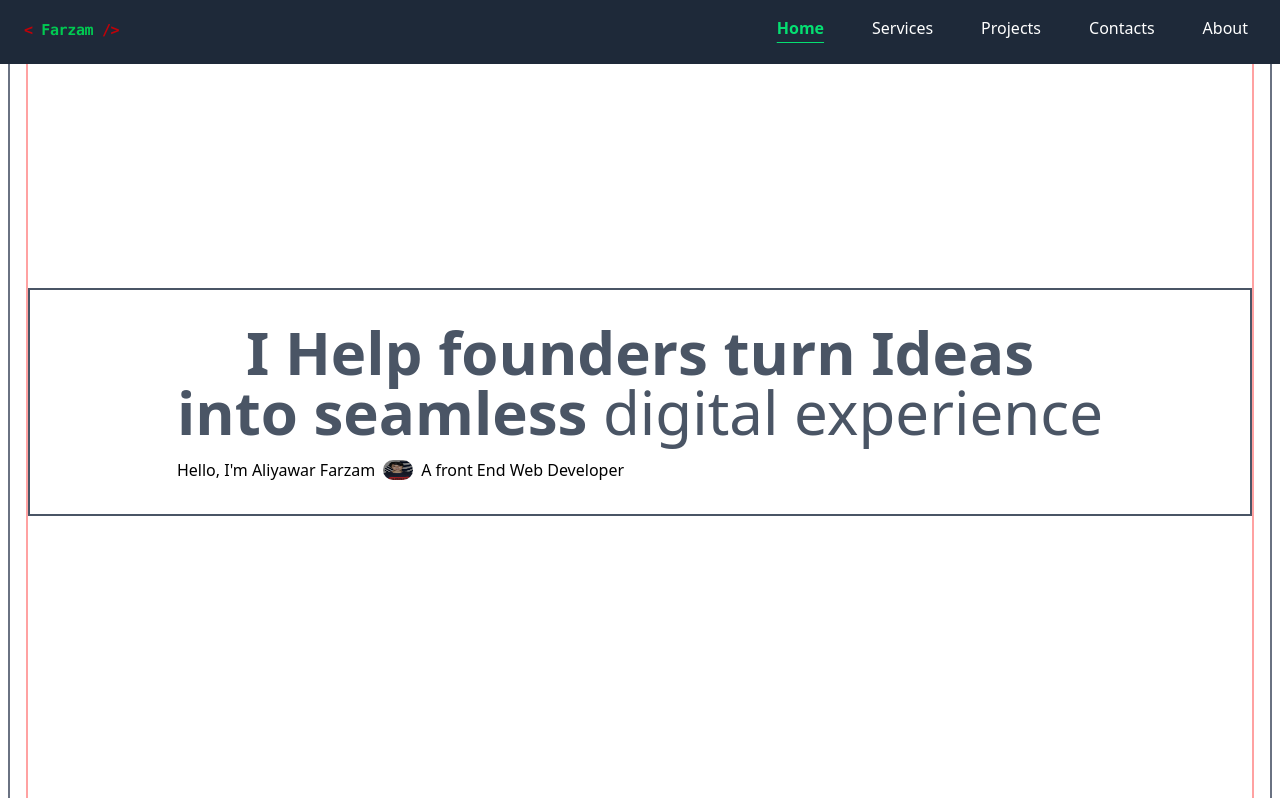
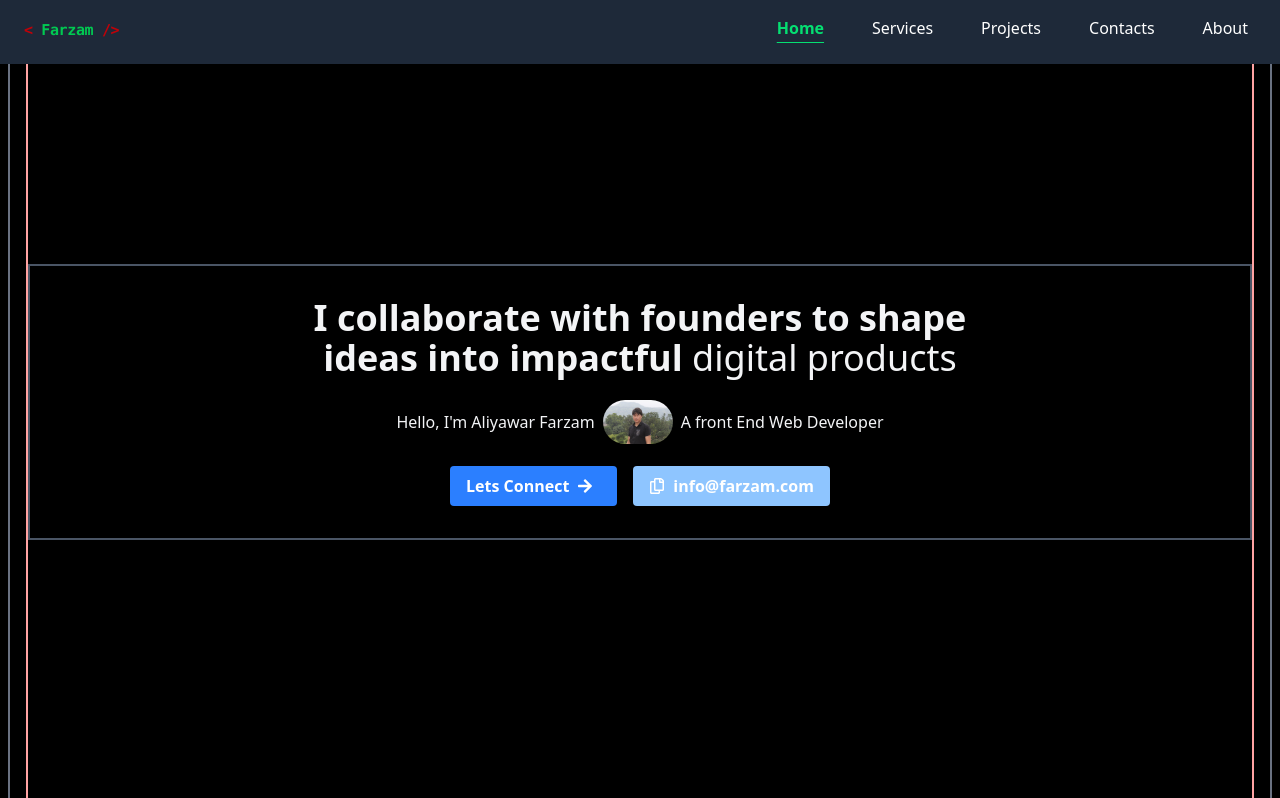
Before and after one commit to farzam313/PortFolio, a React (Vite) app: page / in a window 1280 px wide. Shown: the top 798 px of the page. Built offline with nearby package versions, Linux system fonts and the light colour scheme; a web font is replaced by a local one.

Commit message:
changes in hero section and background color-done

```diff
--- a/index.html
+++ b/index.html
@@ -12,7 +12,7 @@
 
 </head>
 
-<body>
+<body style="background-color: black;">
   <div id="root"></div>
   <script type="module" src="/src/main.jsx"></script>
 </body>
--- a/src/App.jsx
+++ b/src/App.jsx
@@ -13,7 +13,7 @@ function App() {
   return (
     <>
       <Header />
-      <Section id="home" className="snap-start h-screen">
+      <Section id="home" className="snap-start ">
         <Hero />
       </Section>
       <SectionSeprator />
--- /dev/null
+++ b/src/components/Button.jsx
@@ -0,0 +1,17 @@
+import React from "react";
+import { FaArrowRight } from "react-icons/fa";
+
+const Button = () => {
+  return (
+    <div>
+      <button className="bg-blue-500 hover:bg-blue-700 text-white font-bold py-2 px-4 rounded">
+        <div className="flex items-center gap-2">
+          Lets Connect
+          <FaArrowRight className="inline-block mr-2" />
+        </div>
+      </button>
+    </div>
+  );
+};
+
+export default Button;
--- a/src/components/Sections/Hero.jsx
+++ b/src/components/Sections/Hero.jsx
@@ -1,21 +1,38 @@
-import React from "react";
+import Button from "../Button";
+import { FaRegCopy } from "react-icons/fa";
 
 const Hero = () => {
   const Bio = () => (
     <div className="h-full flex flex-col justify-center items-center border-2 border-gray-600 p-8">
       <div>
-        <h2 className=" text-4xl md:text-5xl lg:text-6xl font-bold text-gray-600 mb-4">
+        <h2 className=" text-4xl md:text-5xl lg:text-4xl font-bold text-gray-100 mb-4">
           <span>
-            I Help founders turn Ideas
-            <br /> into seamless
+            I collaborate with founders to shape
+            <br />
+            ideas into impactful
           </span>
-          <span className="font-light"> digital experience</span>
+          <span className="font-light"> digital products</span>
         </h2>
-        <h1 className="flex flex-wrap items-center gap-2 object-cover">
-          Hello, I'm Aliyawar Farzam{" "}
-          <img className="h-[20px] w-[30px] rounded-2xl" src="farzoo.png" />A
-          front End Web Developer
+        <h1 className="flex flex-wrap items-center justify-center gap-2 py-[6px] object-cover  overflow-hidden text-gray-100 ">
+          Hello, I'm Aliyawar Farzam
+          <img
+            className=" rounded-3xl object-cover max-h-[55] max-w-[80px]"
+            src="Far.JPG"
+            width={70}
+            height={55}
+          />
+          A front End Web Developer
         </h1>
+
+        <div className="flex  justify-center items-center mt-4 gap-4">
+          <Button />
+          <button className="bg-blue-300 hover:bg-blue-500 text-white font-bold py-2 px-4 rounded">
+            {" "}
+            <div className="flex items-center gap-2">
+              <FaRegCopy /> info@farzam.com
+            </div>
+          </button>
+        </div>
       </div>
     </div>
   );
@@ -28,13 +45,6 @@ const Hero = () => {
       <div className="relative max-w-full overflow-hidden mx-auto flex-1">
         <Bio />
       </div>
-      {/* <div className="flex-1 flex justify-center items-center">
-        <img
-          src="/farzoo.png" // ✅ Corrected image path if you're using Vite or Create React App
-          alt="Aliyawar Farzam"
-          className="rounded-full w-[400px] h-[400px] object-cover"
-        />
-      </div> */}
     </div>
   );
 };
```
Also changed, not shown: public/Far.JPG (added), public/Photo.jpeg (added).
